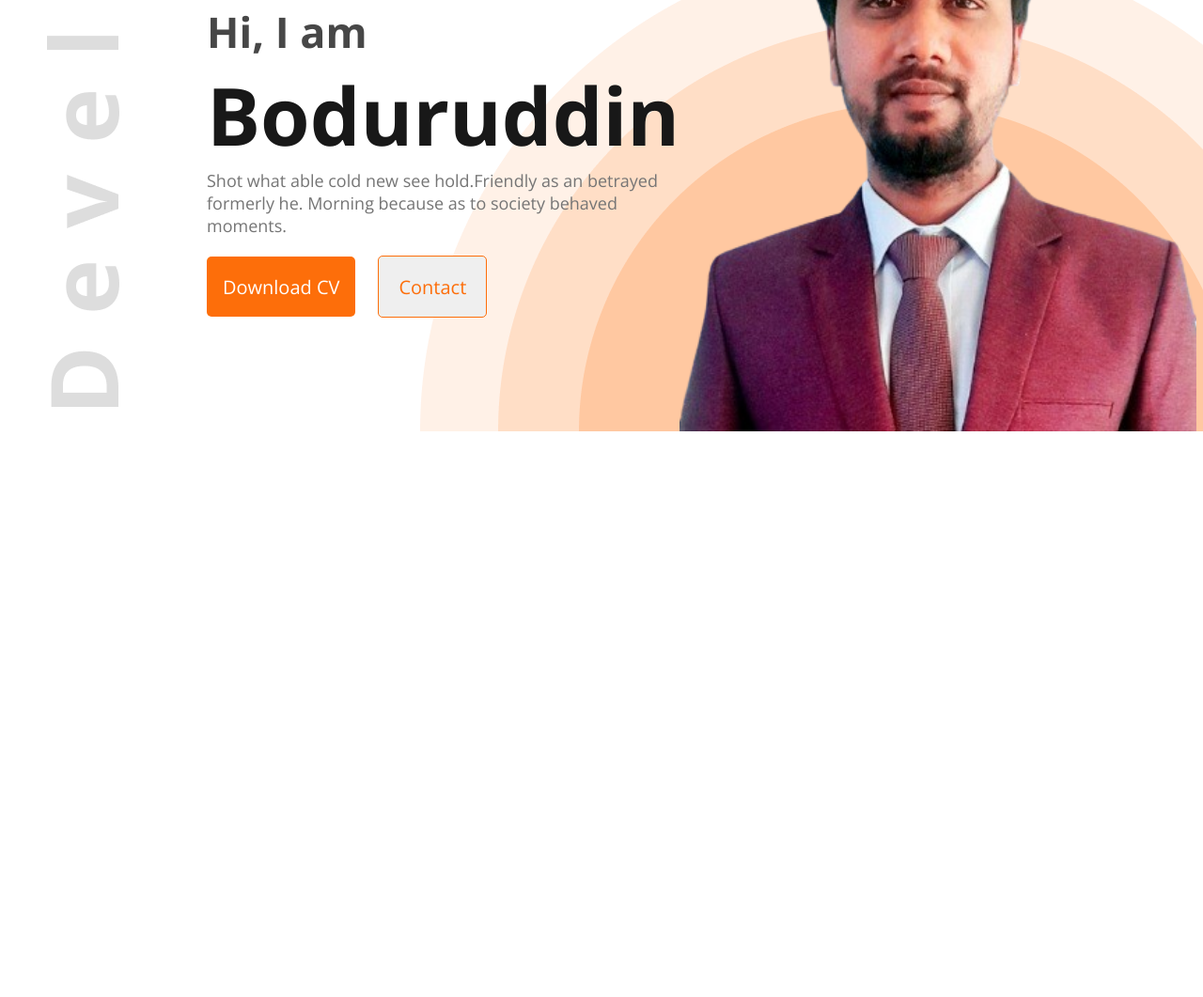
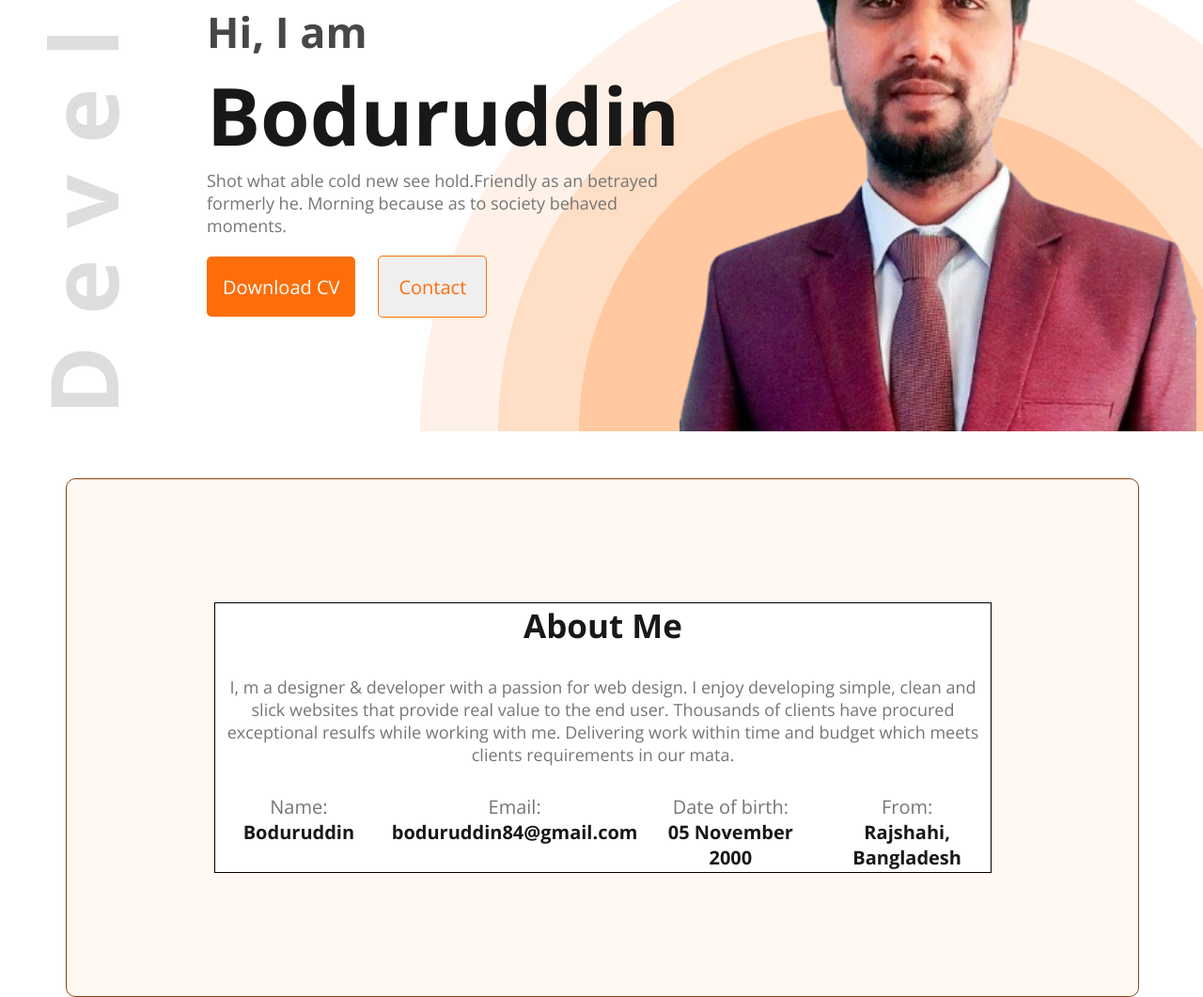
Before and after one commit to boduruddin84/web-portfolio-br, a plain HTML site: page index.html in a window 1280 px wide. Shown: the part 380-1441 px from the top of the page at 94% size. Before the commit the page ends 889 px from the top, so only its background shows below. Drawn offline with nearby package versions, Linux system fonts and the light colour scheme.

Commit message:
About me section added

```diff
--- a/index.html
+++ b/index.html
@@ -28,9 +28,32 @@
             <img id="banner-img" src="images/Boduruddin.png" alt="My image">
         </section>
     </header>
-    <body>
-
-    </body>
+    <main>
+        <section class="about-container">
+            <div class="about-me">
+                <h1 class="text-heading">About Me</h1>
+                <p class="text-description">I, m a designer & developer with a passion for web design. I enjoy developing simple, clean and slick websites that provide real value to the end user. Thousands of clients have procured exceptional resulfs while working with me. Delivering work within time and budget which meets clients requirements in our mata.</p>
+                <div class="about-me-items">
+                    <div class="about-me-item">
+                        <p class="text-description">Name:</p>
+                        <h4 class="text-heading">Boduruddin</h4>
+                    </div>
+                    <div class="about-me-item">
+                        <p class="text-description">Email:</p>
+                        <h4 class="text-heading">boduruddin84@gmail.com</h4>
+                    </div>
+                    <div class="about-me-item">
+                        <p class="text-description">Date of birth:</p>
+                        <h4 class="text-heading">05 November 2000</h4>
+                    </div>
+                    <div class="about-me-item">
+                        <p class="text-description">From:</p>
+                        <h4 class="text-heading">Rajshahi, Bangladesh</h4>
+                    </div>
+                </div>
+            </div>
+        </section>
+    </main>
     <footer>
 
     </footer>
--- a/style/root.css
+++ b/style/root.css
@@ -11,6 +11,29 @@
     --Dark-02-color: #474747;
     --Dark-03-color: #757575;
     --white-color: #FFFFFF;
+}
+
+main {
+
+    max-width: 1140px;
+    margin: 0 auto;
+
+}
+
+.text-heading {
+    font-family: "Open Sans", sans-serif;
+    font-size: 35px;
+    font-family: 700;
+    color: var(--Dark-01-color);
+    text-align: center;
+}
+
+.text-description {
+    font-family: "Open Sans", sans-serif;
+    font-size: 18px;
+    font-family: 400;
+    color: var(--Dark-03-color);
+    text-align: center;
 }
 
 @media screen and (max-width: 576px) {
--- a/style/style.css
+++ b/style/style.css
@@ -124,3 +124,40 @@ nav li button {
     height: 20px;
 }
 /* Banner section end */
+
+/* About me section start */
+.about-container {
+    width: 100%;
+    height: 550px;
+    border-radius: 10px;
+    background-color: #FFF8F3;
+    border: 1px solid saddlebrown;
+}
+
+.about-me {
+    width: 827px;
+    height: 288px;
+    margin: 131px 157px;
+    background-color: var(--white-color);
+    box-sizing: border-box;
+    border: 1px solid rgb(0, 0, 0);
+}
+
+.about-me > p {
+    margin: 30px 0px;
+}
+
+.about-me-items {
+    display: grid;
+    grid-template-columns: repeat(4, 1fr);
+    gap: 10px;
+}
+
+.about-me-item p {
+    font-size: 20px;
+}
+
+.about-me-item h4 {
+    font-size: 20px;
+}
+/* About me section end */
```
